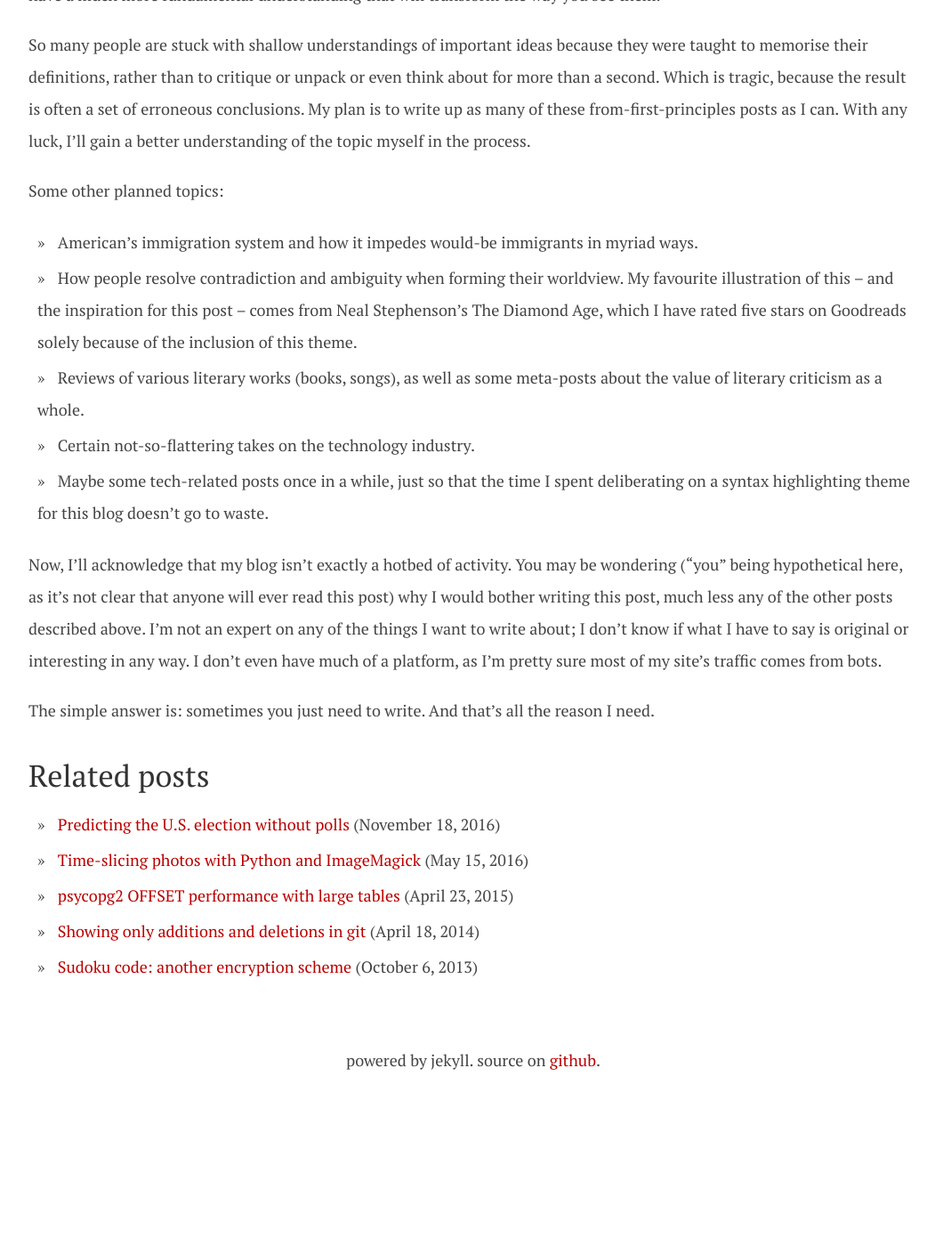
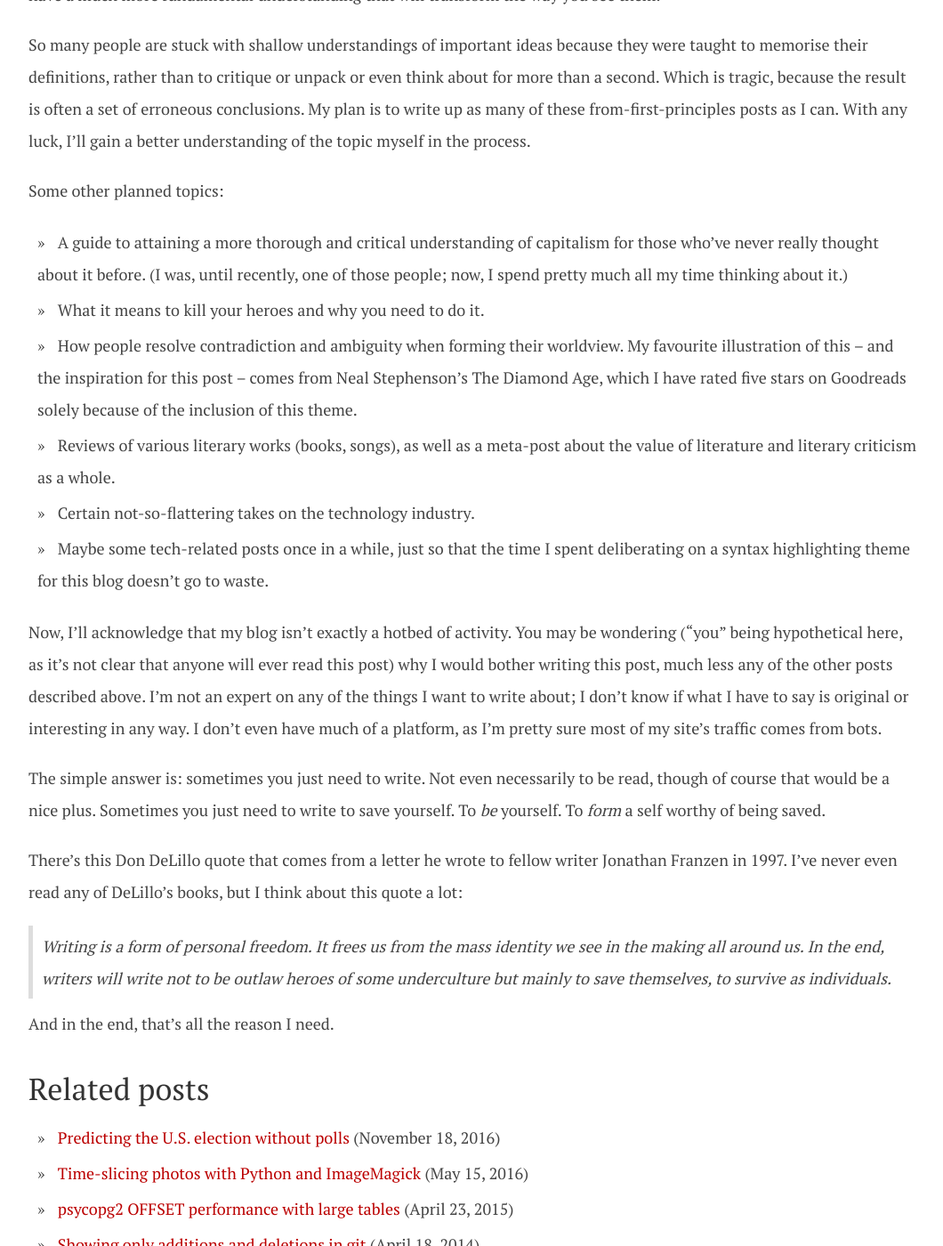
Before and after one commit to dellsystem/dellsystem.github.io, a Jekyll site: the page built from _posts/2017-02-03-a-change-of-pace.md, in a window 1280 px wide and 1400 px high, scrolled down 3878 px. Shown: the whole window at 89% size, without its empty margins (108-1168 px from the left). Built offline with Jekyll 4.4.1, drawn with Linux system fonts in a browser that asks for light colours; before the commit the page ends 5104 px from its top, so only the background shows below that.

Commit message:
Update a-change-of-pace for the last time I swear

```diff
--- a/_posts/2017-02-03-a-change-of-pace.md
+++ b/_posts/2017-02-03-a-change-of-pace.md
@@ -161,14 +161,17 @@ better understanding of the topic myself in the process.
 
 Some other planned topics:
 
-* American's immigration system and how it impedes would-be immigrants in
-  myriad ways.
+* A guide to attaining a more thorough and critical understanding of capitalism
+  for those who've never really thought about it before. (I was, until
+  recently, one of those people; now, I spend pretty much all my time thinking
+  about it.)
+* What it means to kill your heroes and why you need to do it.
 * How people resolve contradiction and ambiguity when forming their
   worldview. My favourite illustration of this -- and the inspiration for this
   post -- comes from Neal Stephenson's The Diamond Age, which I have rated five
   stars on Goodreads solely because of the inclusion of this theme.
-* Reviews of various literary works (books, songs), as well as some meta-posts
-  about the value of literary criticism as a whole.
+* Reviews of various literary works (books, songs), as well as a meta-post
+  about the value of literature and literary criticism as a whole.
 * Certain not-so-flattering takes on the technology industry.
 * Maybe some tech-related posts once in a while, just so that the time I spent
   deliberating on a syntax highlighting theme for this blog doesn't go to waste.
@@ -181,8 +184,21 @@ want to write about; I don't know if what I have to say is original or
 interesting in any way. I don't even have much of a platform, as I'm pretty sure
 most of my site's traffic comes from bots.
 
-The simple answer is: sometimes you just need to write. And that's all the
-reason I need.
+The simple answer is: sometimes you just need to write. Not even necessarily to
+be read, though of course that would be a nice plus. Sometimes you just need to
+write to save yourself. To _be_ yourself. To _form_ a self worthy of being
+saved.
+
+There's this Don DeLillo quote that comes from a letter he wrote to fellow
+writer Jonathan Franzen in 1997. I've never even read any of DeLillo's books,
+but I think about this quote a lot:
+
+> Writing is a form of personal freedom. It frees us from the mass identity we
+> see in the making all around us. In the end, writers will write not to be
+> outlaw heroes of some underculture but mainly to save themselves, to survive
+> as individuals.
+
+And in the end, that's all the reason I need.
 
 [aynrand]: http://www.newyorker.com/humor/daily-shouts/i-was-ayn-rands-lover
 [lament]: https://www.maa.org/external_archive/devlin/LockhartsLament.pdf
```
